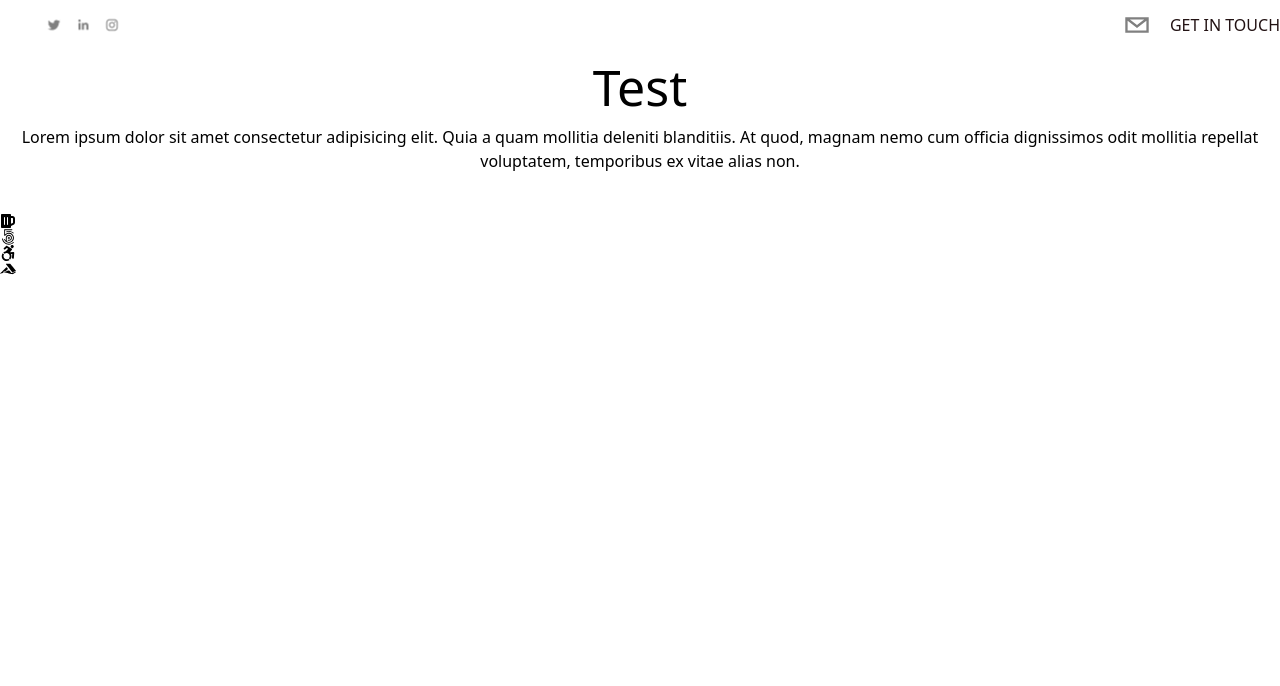
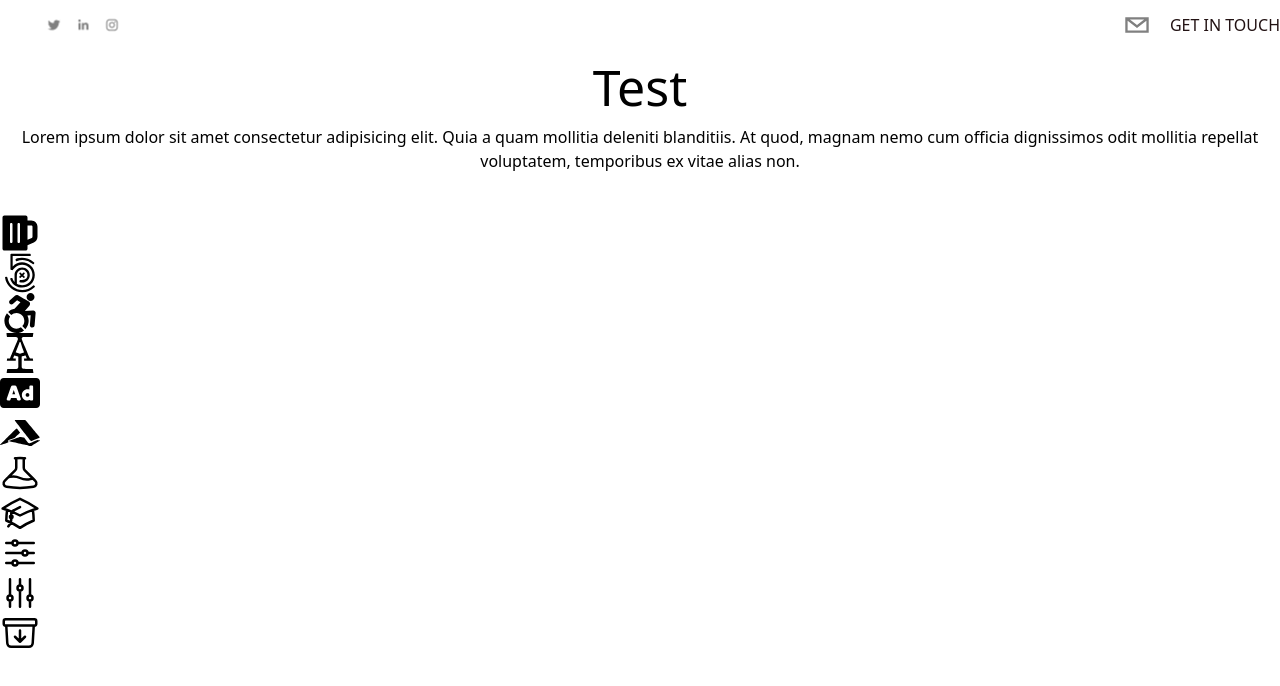
Before and after one commit to Hamzah-syed/nextjs-speed-test, a Next.js app: page / in a window 1280 px wide. Shown: the top 686 px of the page. Built offline with nearby package versions, Linux system fonts and the light colour scheme.

Commit message:
more icons added

```diff
--- a/components/icons.tsx
+++ b/components/icons.tsx
@@ -1,13 +1,21 @@
 import React from 'react'
 import { FaBeer, Fa500Px, FaAccessibleIcon, FaAccusoft, FaAcquisitionsIncorporated, FaAd } from 'react-icons/fa';
+import { BeakerIcon, AcademicCapIcon, AdjustmentsHorizontalIcon, AdjustmentsVerticalIcon, ArchiveBoxArrowDownIcon } from '@heroicons/react/24/outline'
 
 const icons = () => {
     return (
         <>
-            <FaBeer />
-            <Fa500Px />
-            <FaAccessibleIcon />
-            <FaAccusoft />
+            <FaBeer className='w-10 h-10' />
+            <Fa500Px className='w-10 h-10' />
+            <FaAccessibleIcon className='w-10 h-10' />
+            <FaAcquisitionsIncorporated className='w-10 h-10' />
+            <FaAd className='w-10 h-10' />
+            <FaAccusoft className='w-10 h-10' />
+            <BeakerIcon className='w-10 h-10' />
+            <AcademicCapIcon className='w-10 h-10' />
+            <AdjustmentsHorizontalIcon className='w-10 h-10' />
+            <AdjustmentsVerticalIcon className='w-10 h-10' />
+            <ArchiveBoxArrowDownIcon className='w-10 h-10' />
         </>
     )
 }
```
